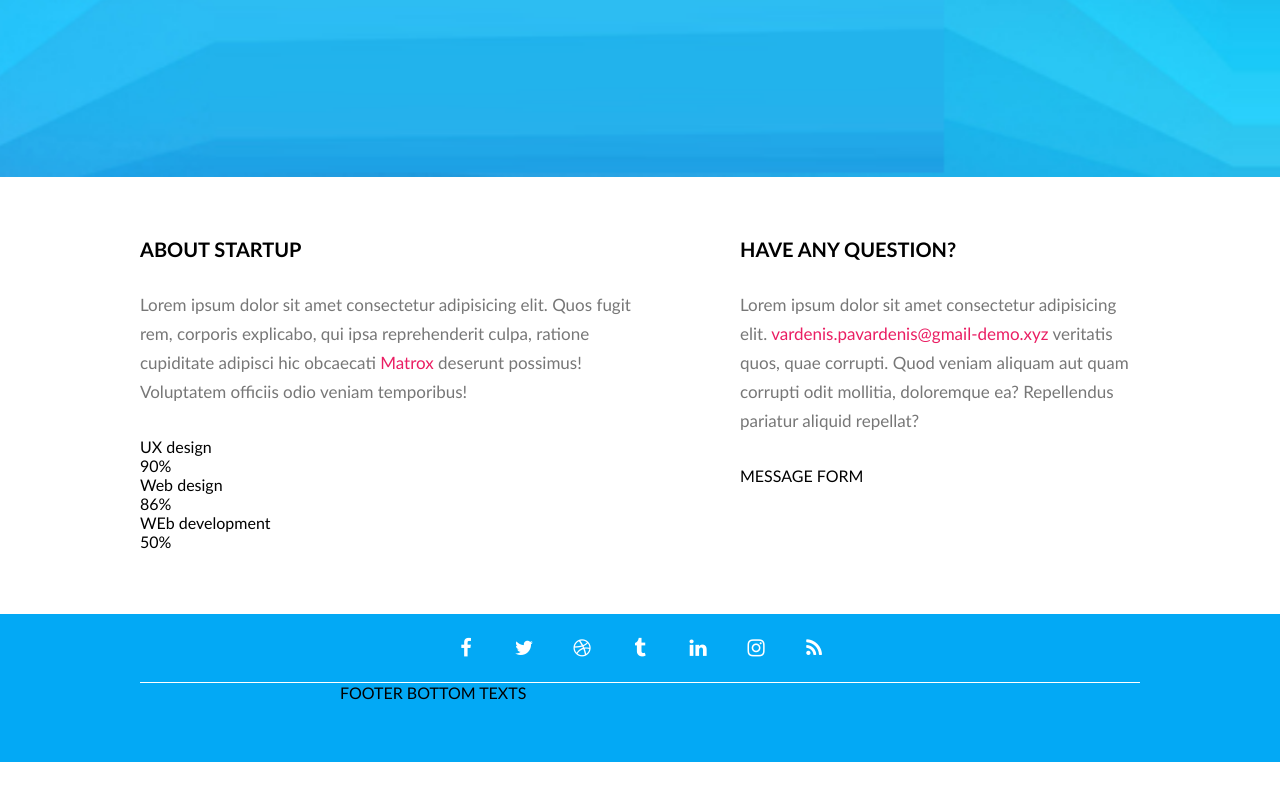
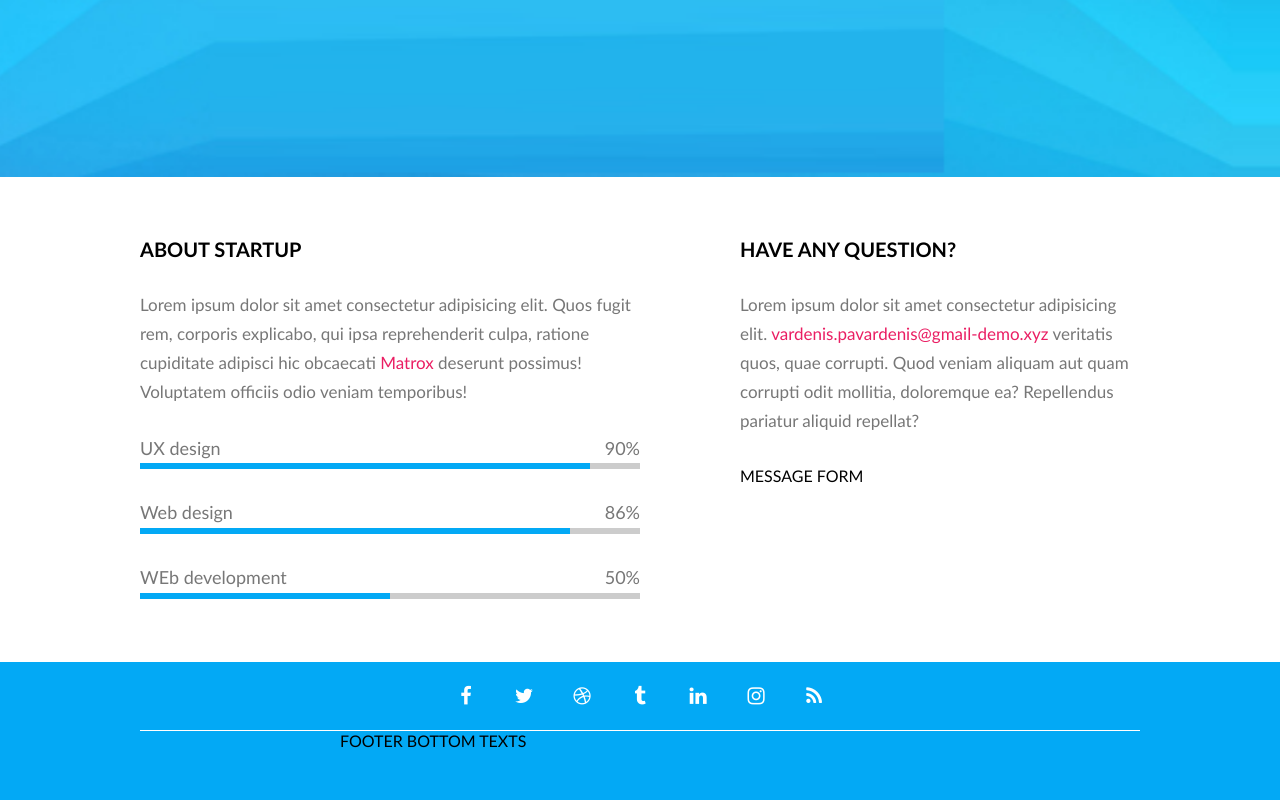
Before and after one commit to MAndrulis/Coming-soon, a website: page index.html in a window 1280 px wide. Shown: the part 623-1423 px from the top of the page. Before the commit the page ends 1385 px from the top, so only its background shows below. Drawn offline with Linux system fonts and the light colour scheme.

Commit message:
progress bar

```diff
--- a/css/pages/home.css
+++ b/css/pages/home.css
@@ -9,6 +9,8 @@
 /* components */
 @import '../components/button.css';
 @import '../components/clock.css';
+@import '../components/progress-bar.css';
+
 
 /* CUSTOM CSS */
 
@@ -63,7 +65,7 @@
 }
 
 footer.container {
-    padding-top: 0;
+   padding-top: 0;
 }
 
 .socials {
```
Also changed, not shown: css/components/progress-bar.css (renamed from css/components/progres-bar.css).
